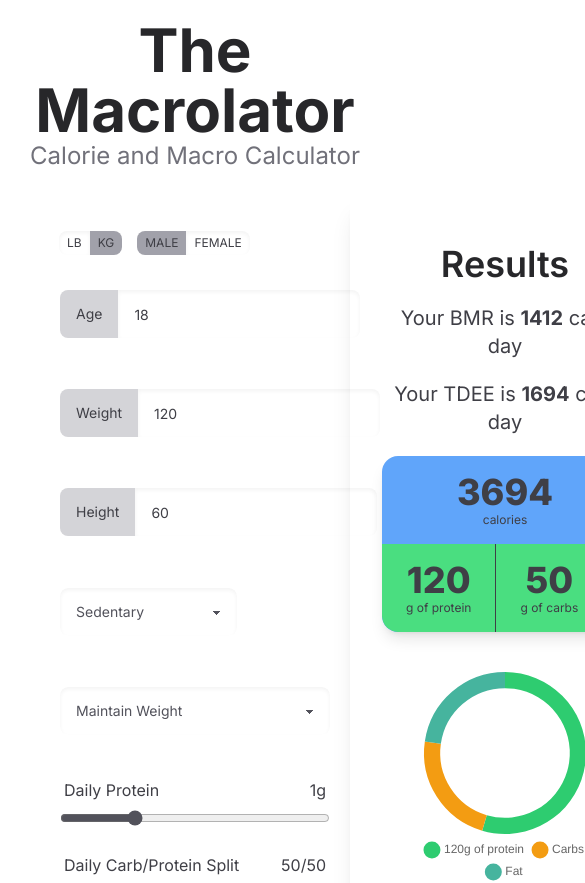
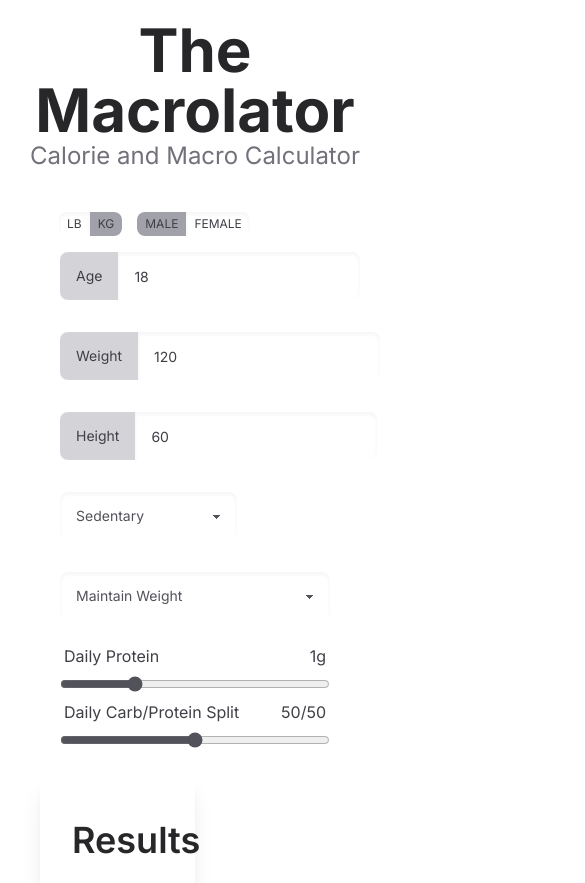
Before and after one commit to gabe-santos/calorie-macro-calc, a React (Vite) app: page / in a window 390 px wide. Shown: the top 883 px of the page, 585 px wide, since content can reach past the window. Built offline with nearby package versions, Linux system fonts and the light colour scheme.

Commit message:
some responsive design

```diff
--- a/src/App.tsx
+++ b/src/App.tsx
@@ -118,7 +118,7 @@ export const App = () => {
 			<h2 className='text-2xl font-normal text-zinc-500'>
 				Calorie and Macro Calculator
 			</h2>
-			<div className='container flex p-5 max-w-6xl mx-auto max-h-[68rem]'>
+			<div className='container flex flex-col p-5 max-w-6xl mx-auto max-h-[68rem] md:flex-row'>
 				<FormDisplay
 					age={age}
 					weight={weight}
--- a/src/components/ResultsDisplay.tsx
+++ b/src/components/ResultsDisplay.tsx
@@ -34,7 +34,7 @@ export const ResultsDisplay = ({
 	const fatCount = 100 - carbPercent;
 
 	return (
-		<div className='container flex flex-col shadow-xl p-8 rounded-2xl space-y-5 text-left max-h-full'>
+		<div className='container flex flex-col shadow-xl p-8 rounded-2xl space-y-5 text-left max-h-full max-w-[50%]'>
 			<h1 className='text-4xl mt-5 font-semibold text-center text-zinc-800'>
 				Results
 			</h1>
```
